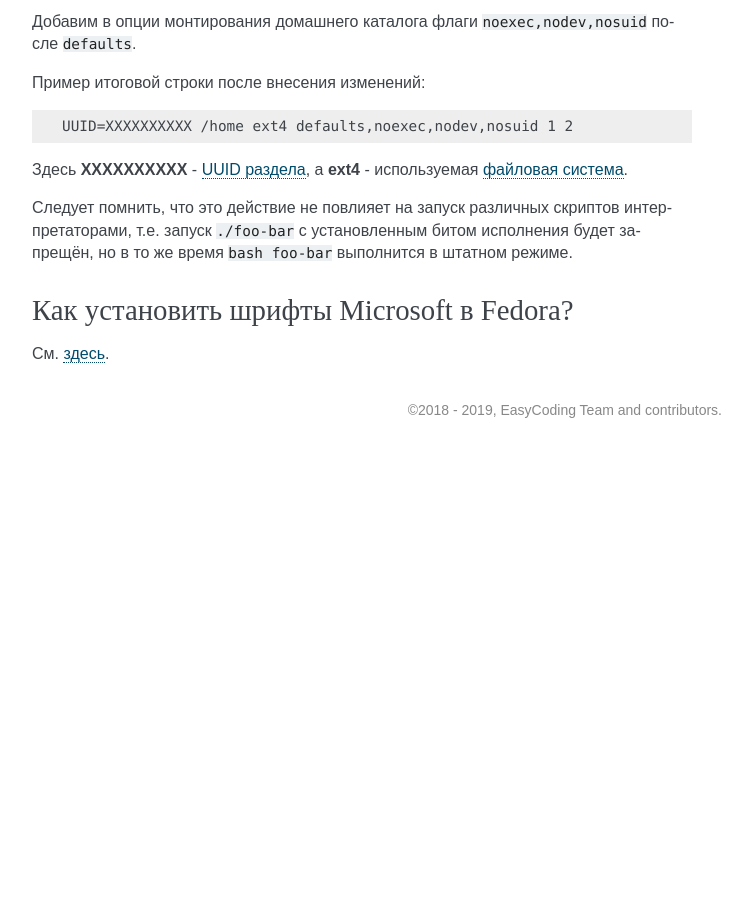
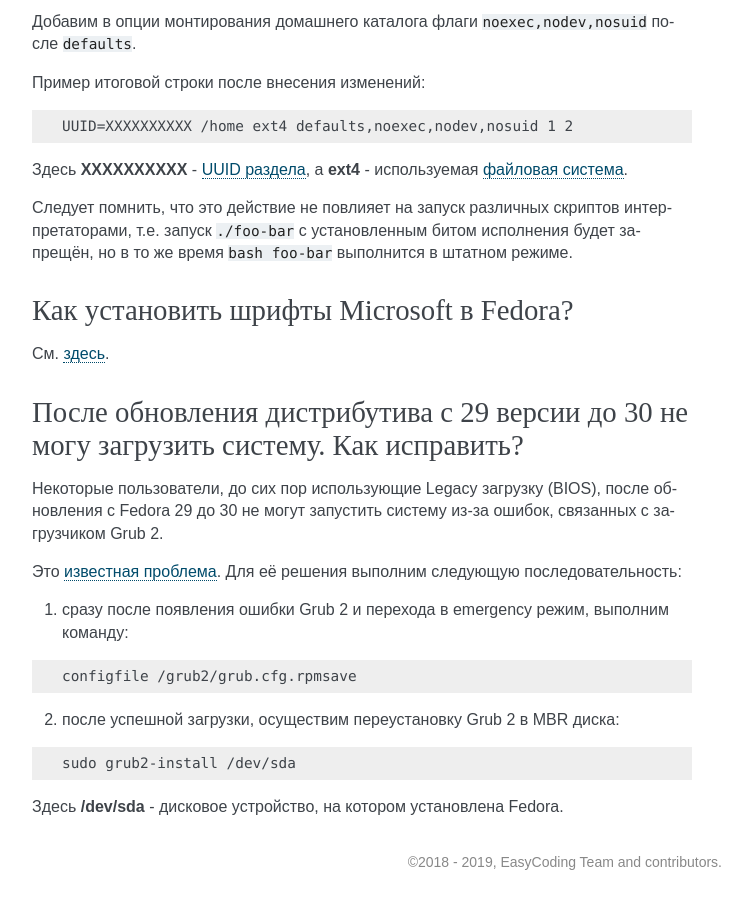
Before and after one commit to RussianFedora/FAQ, a Sphinx documentation site: the page built from source/tips-and-tricks.rst, in a window 1280 px wide and 900 px high, scrolled down 3494 px. Shown: the whole window, without its empty margins (388-1140 px from the left). Built offline with Sphinx 7.4.7, drawn with Linux system fonts in a browser that asks for light colours; before the commit the page ends 3942 px from its top, so only the background shows below that; some of the changed text lies outside the part shown.

Commit message:
Added question with workaround for grub2-legacy bug.

```diff
--- a/source/tips-and-tricks.rst
+++ b/source/tips-and-tricks.rst
@@ -217,3 +217,27 @@ SWF файл - это исполняемый файл формата Adobe Flash
 =============================================
 
 См. `здесь <https://www.easycoding.org/2011/08/14/ustanovka-microsoft-core-fonts-v-fedora.html>`__.
+
+.. index:: bug, grub, boot, loader, error
+.. _grub-legacy-error:
+
+После обновления дистрибутива с 29 версии до 30 не могу загрузить систему. Как исправить?
+=============================================================================================
+
+Некоторые пользователи, до сих пор использующие Legacy загрузку (BIOS), после обновления с Fedora 29 до 30 не могут запустить систему из-за ошибок, связанных с загрузчиком Grub 2.
+
+Это `известная проблема <https://fedoraproject.org/wiki/Common_F30_bugs#GRUB_boot_menu_is_not_populated_after_an_upgrade>`__. Для её решения выполним следующую последовательность:
+
+1. сразу после появления ошибки Grub 2 и перехода в emergency режим, выполним команду:
+
+.. code-block:: text
+
+    configfile /grub2/grub.cfg.rpmsave
+
+2. после успешной загрузки, осуществим переустановку Grub 2 в MBR диска:
+
+.. code-block:: text
+
+    sudo grub2-install /dev/sda
+
+Здесь **/dev/sda** - дисковое устройство, на котором установлена Fedora.
```
